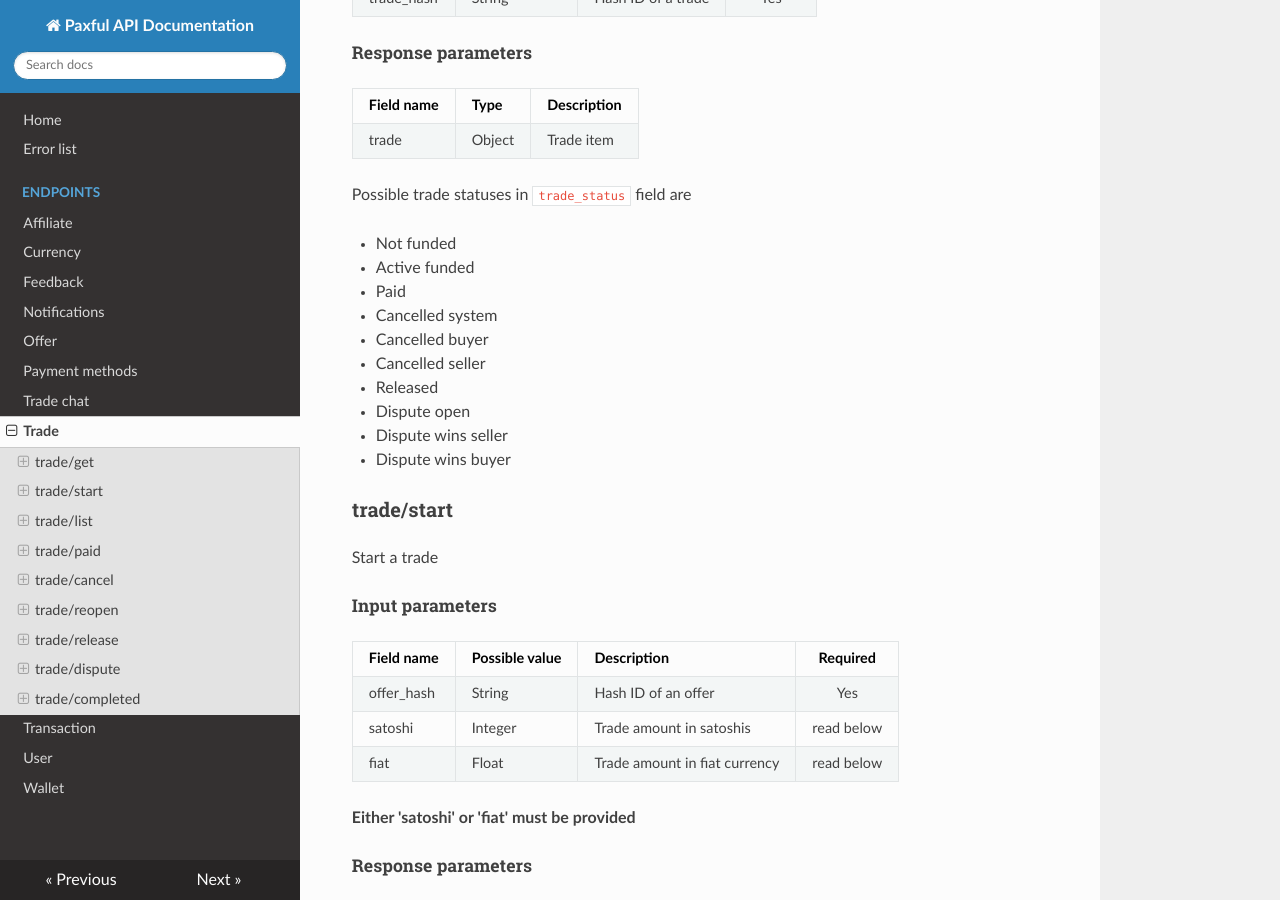
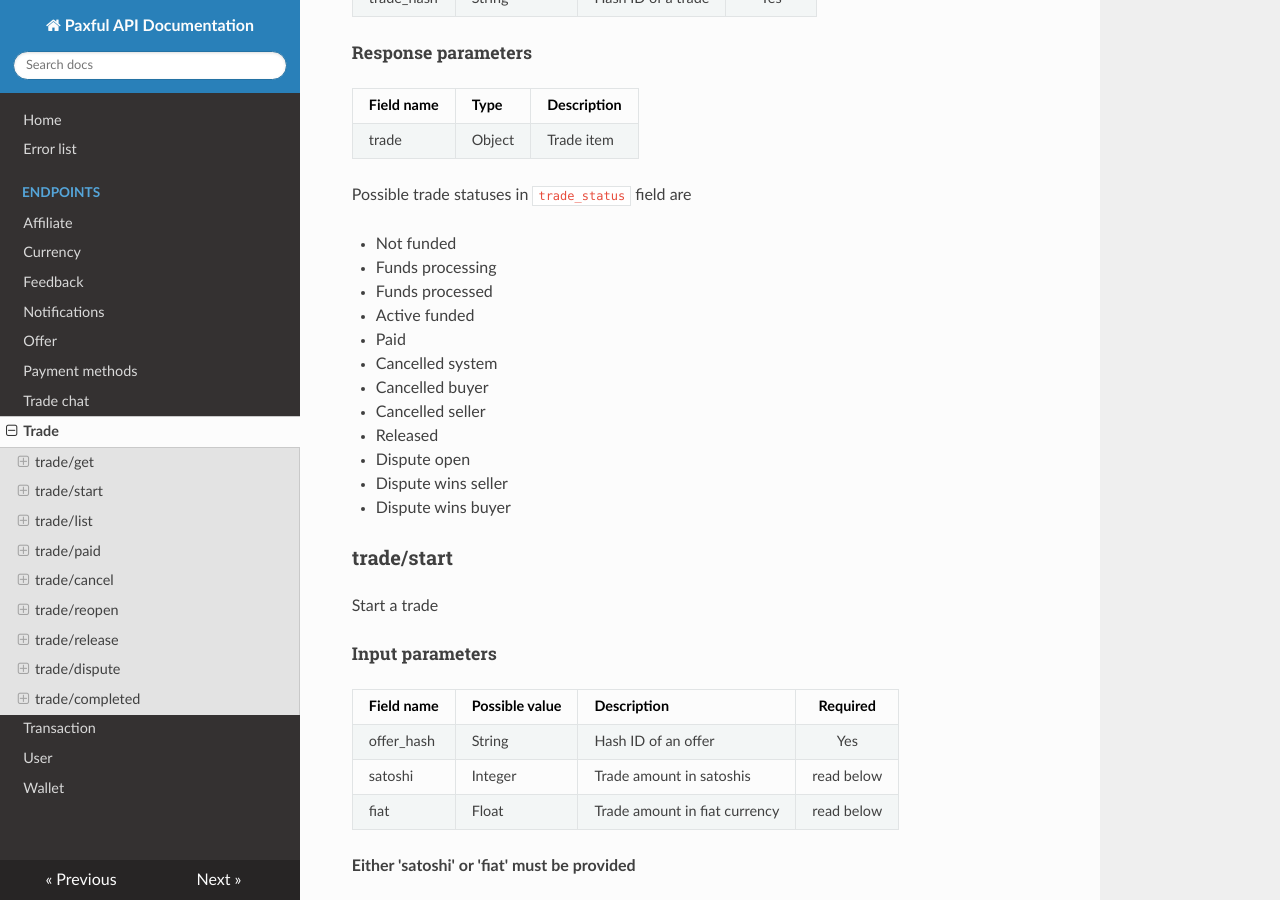
Before and after one commit to paxful/api-docs, an MkDocs documentation site: the page built from docs/endpoints/trade.md, in a window 1280 px wide and 900 px high, scrolled down 354 px. Built offline with MkDocs 1.6.1, drawn with Linux system fonts in a browser that asks for light colours; nearby versions of some CDN libraries.

Commit message:
CHANGE: actualize trade_status

```diff
--- a/docs/endpoints/trade.md
+++ b/docs/endpoints/trade.md
@@ -19,6 +19,8 @@ Fetch information for an active/completed trade
  Possible trade statuses in `trade_status` field are
 
    * Not funded
+   * Funds processing
+   * Funds processed
    * Active funded
    * Paid
    * Cancelled system
```
